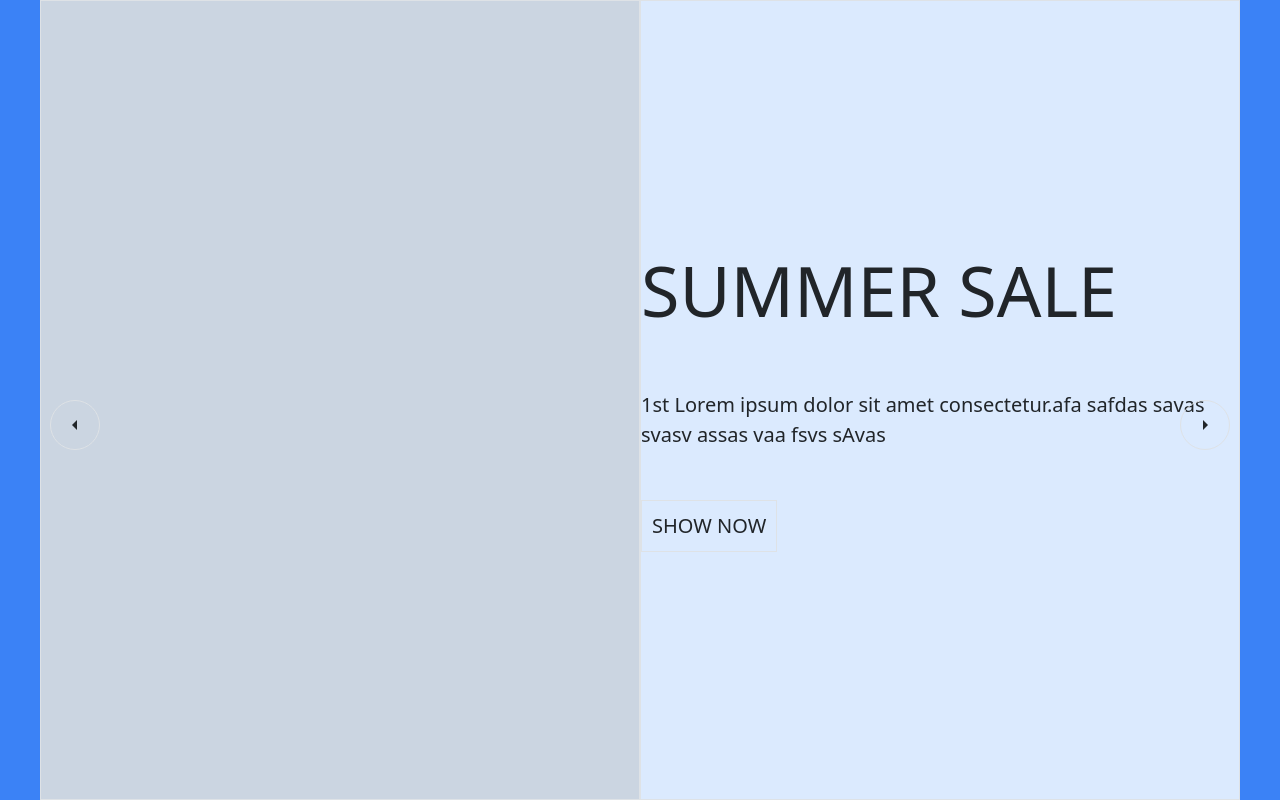
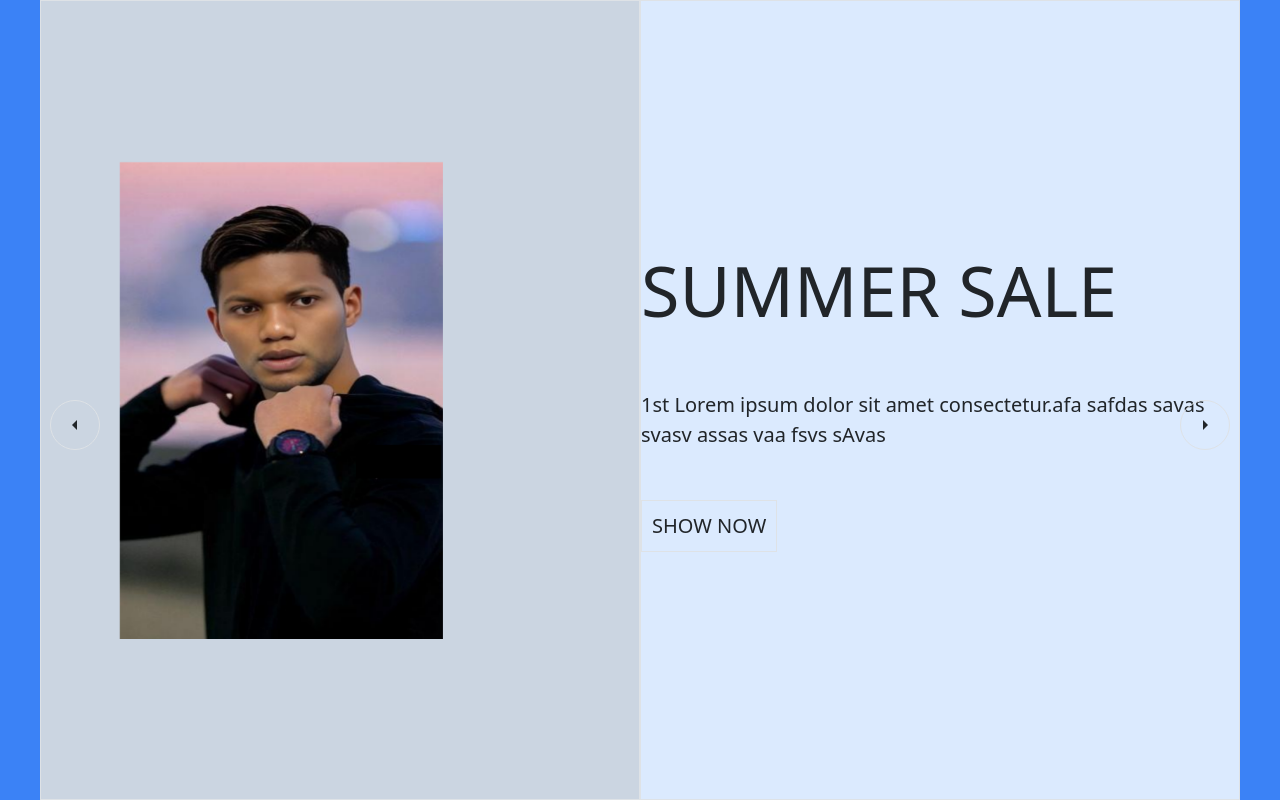
Before and after one commit to superkingsely/mypersonal-portfolio-react, a React (Create React App) app: page / in a window 1280 px wide. Built offline with nearby package versions, Linux system fonts and the light colour scheme.

Commit message:
okay res still good2

```diff
--- a/src/Components/Slider.tsx
+++ b/src/Components/Slider.tsx
@@ -48,8 +48,8 @@ const Slider = () => {
                             slides ${obj.bg}  w-[1200px] flex flex-wrap
                             `}>
 
-                    <div className="left grow shrink basis-[300px] border bg-slate-300">
-
+                    <div className="left grow shrink basis-[300px] border bg-slate-300 h-[100%] flex flex-col justify-center">
+                                <img className='w-[80%]' src={obj.img} alt="" />
                     </div>
                     <div className="rigth grow shrink basis-[300px] border flex flex-col justify-center ">
                         <h1 className='text-[70px]'>{obj.title}</h1>
```
